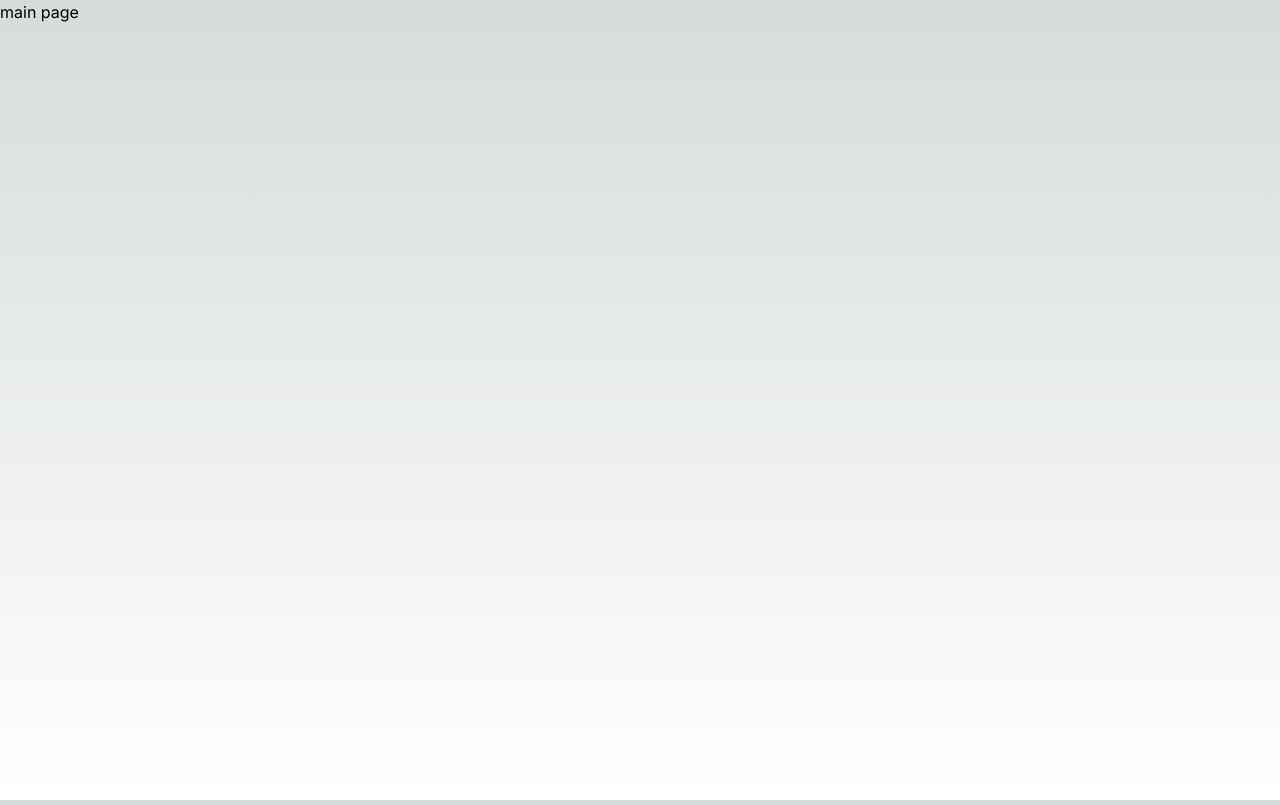
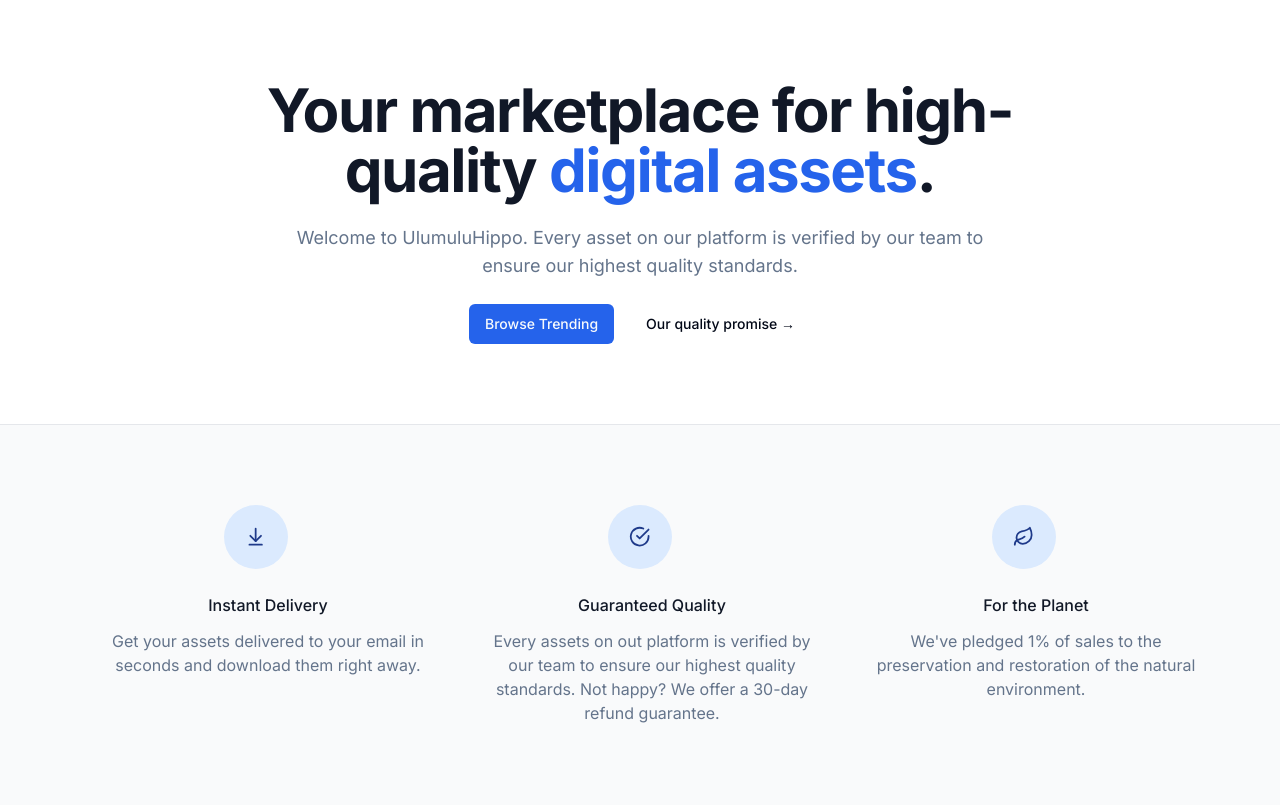
Before and after one commit to marcin10lw/marketplace, a Next.js app: page / in a window 1280 px wide. Built offline with nearby package versions, Linux system fonts and the light colour scheme.

Commit message:
call to action

```diff
--- a/package.json
+++ b/package.json
@@ -9,6 +9,7 @@
     "lint": "next lint"
   },
   "dependencies": {
+    "@radix-ui/react-slot": "^1.0.2",
     "class-variance-authority": "^0.7.0",
     "clsx": "^2.0.0",
     "lucide-react": "^0.292.0",
--- a/src/app/globals.css
+++ b/src/app/globals.css
@@ -2,26 +2,58 @@
 @tailwind components;
 @tailwind utilities;
 
-:root {
-  --foreground-rgb: 0, 0, 0;
-  --background-start-rgb: 214, 219, 220;
-  --background-end-rgb: 255, 255, 255;
-}
+@layer base {
+  :root {
+    --background: 0 0% 100%;
+    --foreground: 222.2 84% 4.9%;
+    --card: 0 0% 100%;
+    --card-foreground: 222.2 84% 4.9%;
+    --popover: 0 0% 100%;
+    --popover-foreground: 222.2 84% 4.9%;
+    --primary: 221.2 83.2% 53.3%;
+    --primary-foreground: 210 40% 98%;
+    --secondary: 210 40% 96.1%;
+    --secondary-foreground: 222.2 47.4% 11.2%;
+    --muted: 210 40% 96.1%;
+    --muted-foreground: 215.4 16.3% 46.9%;
+    --accent: 210 40% 96.1%;
+    --accent-foreground: 222.2 47.4% 11.2%;
+    --destructive: 0 84.2% 60.2%;
+    --destructive-foreground: 210 40% 98%;
+    --border: 214.3 31.8% 91.4%;
+    --input: 214.3 31.8% 91.4%;
+    --ring: 221.2 83.2% 53.3%;
+    --radius: 0.5rem;
+  }
 
-@media (prefers-color-scheme: dark) {
-  :root {
-    --foreground-rgb: 255, 255, 255;
-    --background-start-rgb: 0, 0, 0;
-    --background-end-rgb: 0, 0, 0;
+  .dark {
+    --background: 222.2 84% 4.9%;
+    --foreground: 210 40% 98%;
+    --card: 222.2 84% 4.9%;
+    --card-foreground: 210 40% 98%;
+    --popover: 222.2 84% 4.9%;
+    --popover-foreground: 210 40% 98%;
+    --primary: 217.2 91.2% 59.8%;
+    --primary-foreground: 222.2 47.4% 11.2%;
+    --secondary: 217.2 32.6% 17.5%;
+    --secondary-foreground: 210 40% 98%;
+    --muted: 217.2 32.6% 17.5%;
+    --muted-foreground: 215 20.2% 65.1%;
+    --accent: 217.2 32.6% 17.5%;
+    --accent-foreground: 210 40% 98%;
+    --destructive: 0 62.8% 30.6%;
+    --destructive-foreground: 210 40% 98%;
+    --border: 217.2 32.6% 17.5%;
+    --input: 217.2 32.6% 17.5%;
+    --ring: 224.3 76.3% 48%;
   }
 }
 
-body {
-  color: rgb(var(--foreground-rgb));
-  background: linear-gradient(
-      to bottom,
-      transparent,
-      rgb(var(--background-end-rgb))
-    )
-    rgb(var(--background-start-rgb));
+@layer base {
+  * {
+    @apply border-border;
+  }
+  body {
+    @apply bg-background text-foreground;
+  }
 }
--- a/src/app/page.tsx
+++ b/src/app/page.tsx
@@ -1,3 +1,80 @@
+import MaxWidthWrapper from '@/components/MaxWidthWrapper';
+import { Button, buttonVariants } from '@/components/ui/button';
+import { ArrowDownToLine, CheckCircle, Leaf } from 'lucide-react';
+import Link from 'next/link';
+
+const perks = [
+  {
+    name: 'Instant Delivery',
+    Icon: ArrowDownToLine,
+    description:
+      'Get your assets delivered to your email in seconds and download them right away.',
+  },
+  {
+    name: 'Guaranteed Quality',
+    Icon: CheckCircle,
+    description:
+      'Every assets on out platform is verified by our team to ensure our highest quality standards. Not happy? We offer a 30-day refund guarantee.',
+  },
+  {
+    name: 'For the Planet',
+    Icon: Leaf,
+    description:
+      "We've pledged 1% of sales to the preservation and restoration of the natural environment.",
+  },
+];
+
 export default function Home() {
-  return <div>main page</div>;
+  return (
+    <>
+      <MaxWidthWrapper>
+        <div className='mx-auto flex max-w-3xl flex-col items-center py-20 text-center'>
+          <h1 className='text-4xl font-bold tracking-tight text-gray-900 sm:text-6xl'>
+            Your marketplace for high-quality{' '}
+            <span className='text-blue-600'>digital assets</span>.
+          </h1>
+          <p className='mt-6 max-w-prose text-lg text-muted-foreground'>
+            Welcome to UlumuluHippo. Every asset on our platform is verified by
+            our team to ensure our highest quality standards.
+          </p>
+          <div className='mt-6 flex flex-col gap-4 sm:flex-row'>
+            <Link href='/products' className={buttonVariants()}>
+              Browse Trending
+            </Link>
+            <Button variant='ghost'>Our quality promise &rarr;</Button>
+          </div>
+        </div>
+
+        {/* TODO: List products */}
+      </MaxWidthWrapper>
+
+      <section className='border-t border-gray-200 bg-gray-50'>
+        <MaxWidthWrapper className='py-20'>
+          <div className='grid grid-cols-1 gap-y-12 sm:grid-cols-2 sm:gap-x-6 lg:grid-cols-3 lg:gap-x-8 lg:gap-y-0'>
+            {perks.map((perk) => (
+              <div
+                key={perk.name}
+                className='text-center md:flex md:items-start md:text-left lg:block lg:text-center'
+              >
+                <div className='flex justify-center md:flex-shrink-0'>
+                  <div className='flex h-16 w-16 items-center justify-center rounded-full bg-blue-100 text-blue-900'>
+                    {<perk.Icon className='h-1/3 w-1/3' />}
+                  </div>
+                </div>
+
+                <div className='mt-6 md:ml-4 md:mt-0 lg:ml-6 lg:mt-6'>
+                  <h3 className='text-base font-medium text-gray-900'>
+                    {perk.name}
+                  </h3>
+                  <p className='text-small mt-3 text-muted-foreground'>
+                    {perk.description}
+                  </p>
+                </div>
+              </div>
+            ))}
+          </div>
+        </MaxWidthWrapper>
+      </section>
+    </>
+  );
 }
--- /dev/null
+++ b/src/components/MaxWidthWrapper.tsx
@@ -0,0 +1,19 @@
+import { cn } from '@/lib/utils';
+import { PropsWithChildren } from 'react';
+
+type MaxWidthWrapperProps = PropsWithChildren<{ className?: string }>;
+
+const MaxWidthWrapper = ({ className, children }: MaxWidthWrapperProps) => {
+  return (
+    <div
+      className={cn(
+        'mx-auto w-full max-w-screen-xl px-2.5 md:px-20',
+        className,
+      )}
+    >
+      {children}
+    </div>
+  );
+};
+
+export default MaxWidthWrapper;
--- /dev/null
+++ b/src/components/ui/button.tsx
@@ -0,0 +1,56 @@
+import * as React from "react"
+import { Slot } from "@radix-ui/react-slot"
+import { cva, type VariantProps } from "class-variance-authority"
+
+import { cn } from "@/lib/utils"
+
+const buttonVariants = cva(
+  "inline-flex items-center justify-center whitespace-nowrap rounded-md text-sm font-medium ring-offset-background transition-colors focus-visible:outline-none focus-visible:ring-2 focus-visible:ring-ring focus-visible:ring-offset-2 disabled:pointer-events-none disabled:opacity-50",
+  {
+    variants: {
+      variant: {
+        default: "bg-primary text-primary-foreground hover:bg-primary/90",
+        destructive:
+          "bg-destructive text-destructive-foreground hover:bg-destructive/90",
+        outline:
+          "border border-input bg-background hover:bg-accent hover:text-accent-foreground",
+        secondary:
+          "bg-secondary text-secondary-foreground hover:bg-secondary/80",
+        ghost: "hover:bg-accent hover:text-accent-foreground",
+        link: "text-primary underline-offset-4 hover:underline",
+      },
+      size: {
+        default: "h-10 px-4 py-2",
+        sm: "h-9 rounded-md px-3",
+        lg: "h-11 rounded-md px-8",
+        icon: "h-10 w-10",
+      },
+    },
+    defaultVariants: {
+      variant: "default",
+      size: "default",
+    },
+  }
+)
+
+export interface ButtonProps
+  extends React.ButtonHTMLAttributes<HTMLButtonElement>,
+    VariantProps<typeof buttonVariants> {
+  asChild?: boolean
+}
+
+const Button = React.forwardRef<HTMLButtonElement, ButtonProps>(
+  ({ className, variant, size, asChild = false, ...props }, ref) => {
+    const Comp = asChild ? Slot : "button"
+    return (
+      <Comp
+        className={cn(buttonVariants({ variant, size, className }))}
+        ref={ref}
+        {...props}
+      />
+    )
+  }
+)
+Button.displayName = "Button"
+
+export { Button, buttonVariants }
--- a/src/globals.css
+++ /dev/null
@@ -1,76 +0,0 @@
-@tailwind base;
-@tailwind components;
-@tailwind utilities;
-
-@layer base {
-  :root {
-    --background: 0 0% 100%;
-    --foreground: 222.2 84% 4.9%;
-
-    --card: 0 0% 100%;
-    --card-foreground: 222.2 84% 4.9%;
-
-    --popover: 0 0% 100%;
-    --popover-foreground: 222.2 84% 4.9%;
-
-    --primary: 222.2 47.4% 11.2%;
-    --primary-foreground: 210 40% 98%;
-
-    --secondary: 210 40% 96.1%;
-    --secondary-foreground: 222.2 47.4% 11.2%;
-
-    --muted: 210 40% 96.1%;
-    --muted-foreground: 215.4 16.3% 46.9%;
-
-    --accent: 210 40% 96.1%;
-    --accent-foreground: 222.2 47.4% 11.2%;
-
-    --destructive: 0 84.2% 60.2%;
-    --destructive-foreground: 210 40% 98%;
-
-    --border: 214.3 31.8% 91.4%;
-    --input: 214.3 31.8% 91.4%;
-    --ring: 222.2 84% 4.9%;
-
-    --radius: 0.5rem;
-  }
-
-  .dark {
-    --background: 222.2 84% 4.9%;
-    --foreground: 210 40% 98%;
-
-    --card: 222.2 84% 4.9%;
-    --card-foreground: 210 40% 98%;
-
-    --popover: 222.2 84% 4.9%;
-    --popover-foreground: 210 40% 98%;
-
-    --primary: 210 40% 98%;
-    --primary-foreground: 222.2 47.4% 11.2%;
-
-    --secondary: 217.2 32.6% 17.5%;
-    --secondary-foreground: 210 40% 98%;
-
-    --muted: 217.2 32.6% 17.5%;
-    --muted-foreground: 215 20.2% 65.1%;
-
-    --accent: 217.2 32.6% 17.5%;
-    --accent-foreground: 210 40% 98%;
-
-    --destructive: 0 62.8% 30.6%;
-    --destructive-foreground: 210 40% 98%;
-
-    --border: 217.2 32.6% 17.5%;
-    --input: 217.2 32.6% 17.5%;
-    --ring: 212.7 26.8% 83.9%;
-  }
-}
-
-@layer base {
-  * {
-    @apply border-border;
-  }
-  body {
-    @apply bg-background text-foreground;
-  }
-}
```
Also changed, not shown: 1 other file (tests, documents, lock files or other folders).
